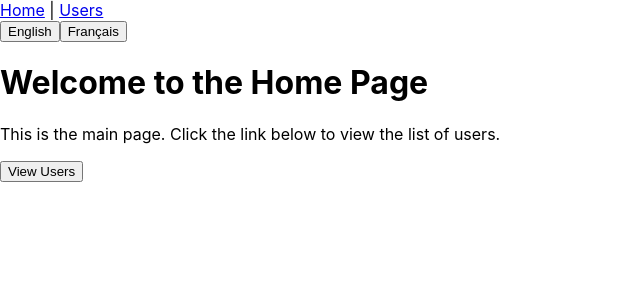
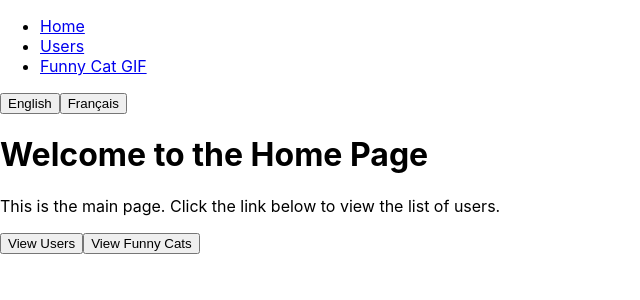
Before and after one commit to owlrana/over-react, a React (Create React App) app: page / in a window 1280 px wide. Shown: the top 300 px of the page, without its empty margins (0-640 px from the left). Built offline with nearby package versions, Linux system fonts and the light colour scheme.

Commit message:
feat: added example to use API with keys

```diff
--- a/src/App.tsx
+++ b/src/App.tsx
@@ -5,6 +5,7 @@ import UsersView from './components/views/UsersView/UsersView';
 import NavBar from './components/navigation/NavBar';
 import LanguageSwitcher from './components/LanguageSwitcher/LanguageSwitcher';
 import { LanguageProvider } from './contexts/LanguageContext';
+import FunnyCatGif from './components/CatGIFs/CatGIFs';
 
 function App() {
   return (
@@ -16,6 +17,8 @@ function App() {
           <Routes>
             <Route path="/" element={<HomePage />} />
             <Route path="/users" element={<UsersView />} />
+            <Route path="/funny-cat-gif" element={<FunnyCatGif />} />
+            {'No Cat found!'}
           </Routes>
         </div>
       </Router>
--- /dev/null
+++ b/src/components/CatGIFs/CatGIFs.tsx
@@ -0,0 +1,30 @@
+import React from 'react';
+import { useCatGif } from '../../hooks/useCatGIF';
+
+const FunnyCatGif: React.FC = () => {
+  const { data, isLoading, isError, getNewCatGif } = useCatGif();
+
+  if (isLoading) return <div>Loading cat GIF...</div>;
+  if (isError) return <div>Error fetching cat GIF!</div>;
+
+  return (
+    <div style={{ textAlign: 'center' }}>
+      <h1>Funny Cat GIFs</h1>
+      <div>
+        <img
+          src={data?.url}
+          alt="Funny Cat GIF"
+          style={{ maxWidth: '100%', height: 'auto', marginBottom: '20px' }}
+        />
+      </div>
+      <button
+        onClick={getNewCatGif}
+        style={{ padding: '10px 20px', fontSize: '16px' }}
+      >
+        Get Another Cat GIF
+      </button>
+    </div>
+  );
+};
+
+export default FunnyCatGif;
--- a/src/components/navigation/NavBar.tsx
+++ b/src/components/navigation/NavBar.tsx
@@ -4,7 +4,18 @@ import { Link } from 'react-router-dom';
 const NavBar: React.FC = () => {
   return (
     <nav>
-      <Link to="/">Home</Link> | <Link to="/users">Users</Link>
+      <ul>
+        <li>
+          <Link to="/">Home</Link>
+        </li>
+        <li>
+          <Link to="/users">Users</Link>
+        </li>
+        <li>
+          <Link to="/funny-cat-gif">Funny Cat GIF</Link>{' '}
+          {/* New link to the FunnyCatGif page */}
+        </li>
+      </ul>
     </nav>
   );
 };
--- a/src/components/views/Home/HomePage.tsx
+++ b/src/components/views/Home/HomePage.tsx
@@ -10,6 +10,9 @@ const HomePage: React.FC = () => {
       <Link to="/users">
         <button>View Users</button>
       </Link>
+      <Link to="/funny-cat-gif">
+        <button>View Funny Cats</button>
+      </Link>
     </div>
   );
 };
--- /dev/null
+++ b/src/hooks/useCatGIF.ts
@@ -0,0 +1,38 @@
+import { useQuery, useQueryClient } from '@tanstack/react-query';
+
+const fetchCatGif = async () => {
+  const apiKey = process.env.REACT_APP_CAT_API_KEY || '';
+
+  const response = await fetch(
+    'https://api.thecatapi.com/v1/images/search?mime_types=gif',
+    {
+      headers: {
+        'x-api-key': apiKey, // Pass the API key in the headers
+      },
+    }
+  );
+
+  if (!response.ok) {
+    throw new Error('Failed to fetch the cat GIF');
+  }
+
+  const data = await response.json();
+  return data[0];
+};
+
+export const useCatGif = () => {
+  const queryClient = useQueryClient();
+
+  const { data, isLoading, isError, refetch } = useQuery({
+    queryKey: ['catGif'],
+    queryFn: fetchCatGif,
+    refetchOnWindowFocus: false,
+  });
+
+  const getNewCatGif = () => {
+    queryClient.invalidateQueries({ queryKey: ['catGif'] });
+    refetch();
+  };
+
+  return { data, isLoading, isError, getNewCatGif };
+};
```
Also changed, not shown: 1 other file (tests, documents, lock files or other folders).
